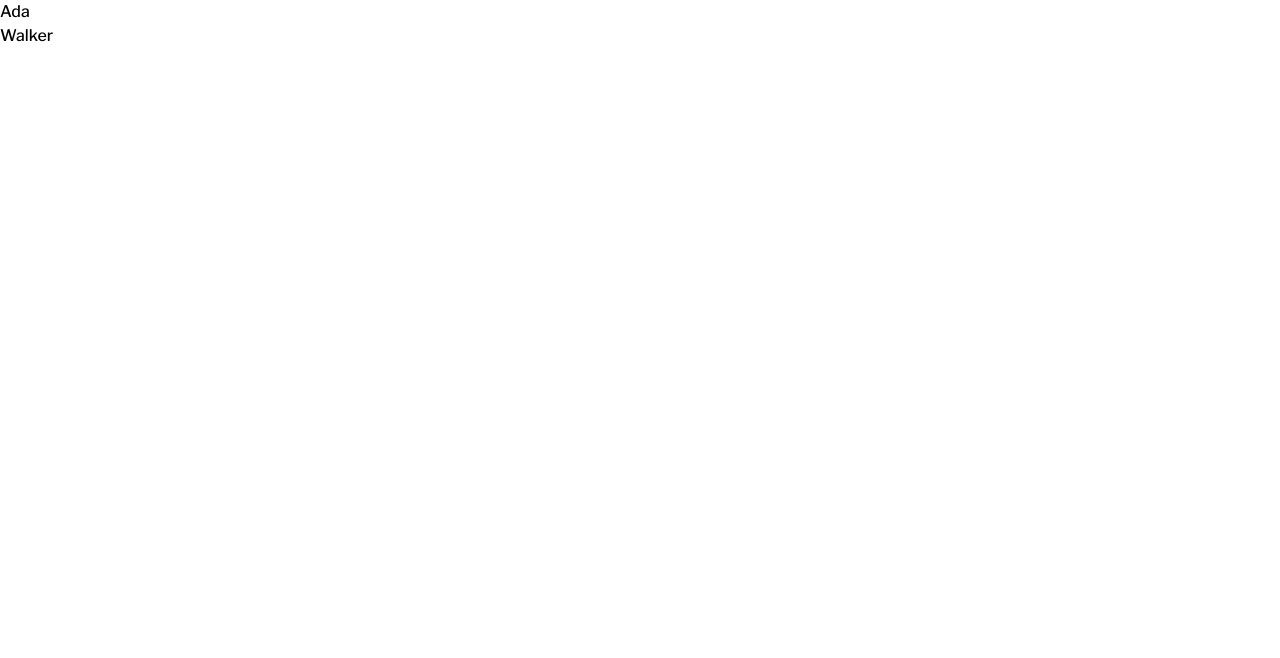
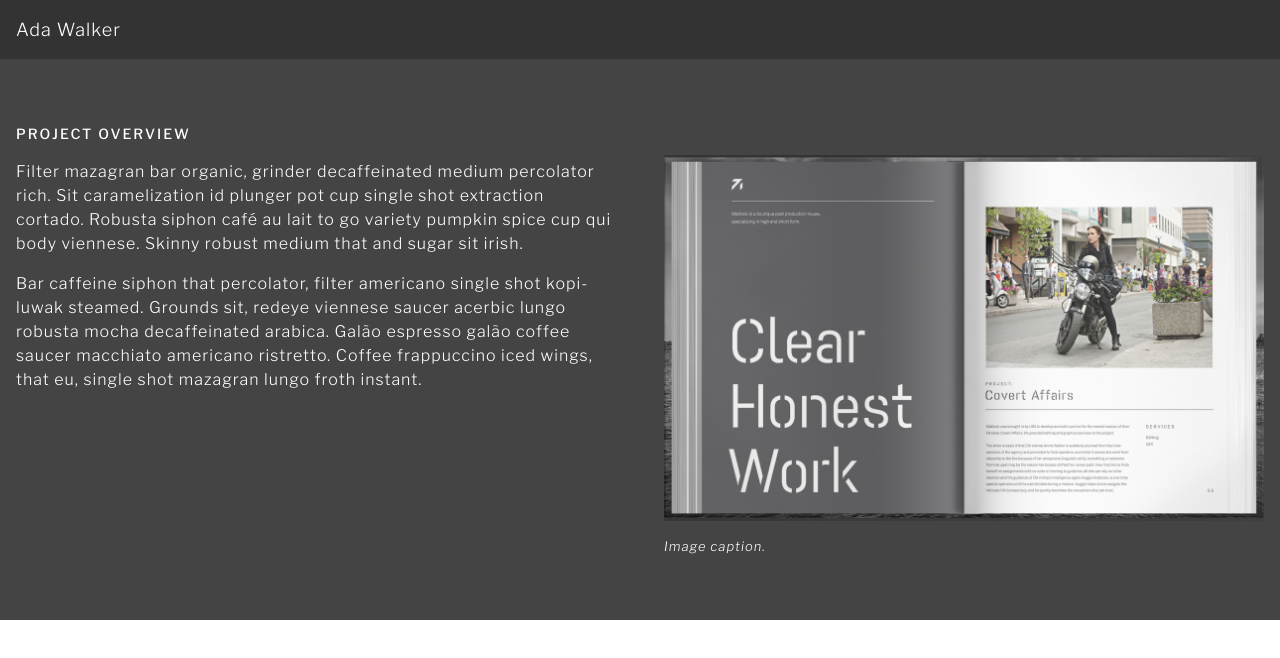
Before and after one commit to AdaJade/GRA322, a plain HTML site: page project-2/index.html in a window 1280 px wide. Drawn offline with nearby package versions, Linux system fonts and the light colour scheme.

Commit message:
Day 2 progress

```diff
--- a/project-2/css/styles.css
+++ b/project-2/css/styles.css
@@ -6,10 +6,28 @@ html {
 
 body {
     font-family: 'Libre Franklin', Helvetica, Arial, sans-serif;
+    font-weight: 300;
 }
 
 h1 {
+    color: #fff;
+    font-size: 18px;
+    font-weight: 300;
+    letter-spacing: 1px;
+}
+
+h2 {
+    font-size: 14px;
     font-weight: 500;
+    letter-spacing: 2px;
+    margin-bottom: 1rem;
+    text-transform: uppercase;
+}
+
+p {
+    letter-spacing: 1px;
+    line-height: 1.5;
+    margin-bottom: 1rem;
 }
 
 .grid {
@@ -20,3 +38,36 @@ h1 {
 .grid > * {
     grid-column: main;
 }
+
+header {
+    background-color: var(--gray-dark);
+    padding: 1rem 0;
+}
+
+.overview {
+    background-color: var(--gray);
+    color: white;
+    padding: 4rem 0;
+}
+
+figure {
+    margin-top: 2rem;
+}
+
+figure img {
+    margin-bottom: 1rem;
+}
+
+figcaption {
+    font-size: 13px;
+    font-style: italic;
+    letter-spacing: 1px;
+}
+
+@media screen and (min-width: 800px) {
+    .two-column {
+        display: grid;
+        grid-gap: 3rem;
+        grid-template-columns: 1fr 1fr;
+    }
+}
--- a/project-2/index.html
+++ b/project-2/index.html
@@ -20,9 +20,35 @@
 
 <body>
   <!-- Add your content here -->
-  <header class="grid"
+  <header class="grid">
    <h1>Ada Walker</h1>
   </header>
+
+  <section class="overview grid">
+
+    <div class="two-column">
+
+      <div>
+
+        <h2>Project Overview</h2>
+
+        <p>Filter mazagran bar organic, grinder decaffeinated medium percolator rich. Sit caramelization id plunger pot cup single shot extraction cortado. Robusta siphon café au lait to go variety pumpkin spice cup qui body viennese. Skinny robust medium that and sugar sit irish.</p>
+
+        <p>Bar caffeine siphon that percolator, filter americano single shot kopi-luwak steamed. Grounds sit, redeye viennese saucer acerbic lungo robusta mocha decaffeinated arabica. Galão espresso galão coffee saucer macchiato americano ristretto. Coffee frappuccino iced wings, that eu, single shot mazagran lungo froth instant.</p>
+
+      </div>
+
+      <div>
+        <figure>
+          <img src="img/intro-image.jpg" alt="Scan of 2 pages of a book" />
+          <figcaption>Image caption.</figcaption>
+        </figure>
+      </div>
+
+    </div>
+
+  </section>
+
 
   <!-- Load Scripts -->
   <script src="js/scripts.js"></script>
```
Also changed, not shown: project-2/img/intro-image.jpg (added), 3 other files.
